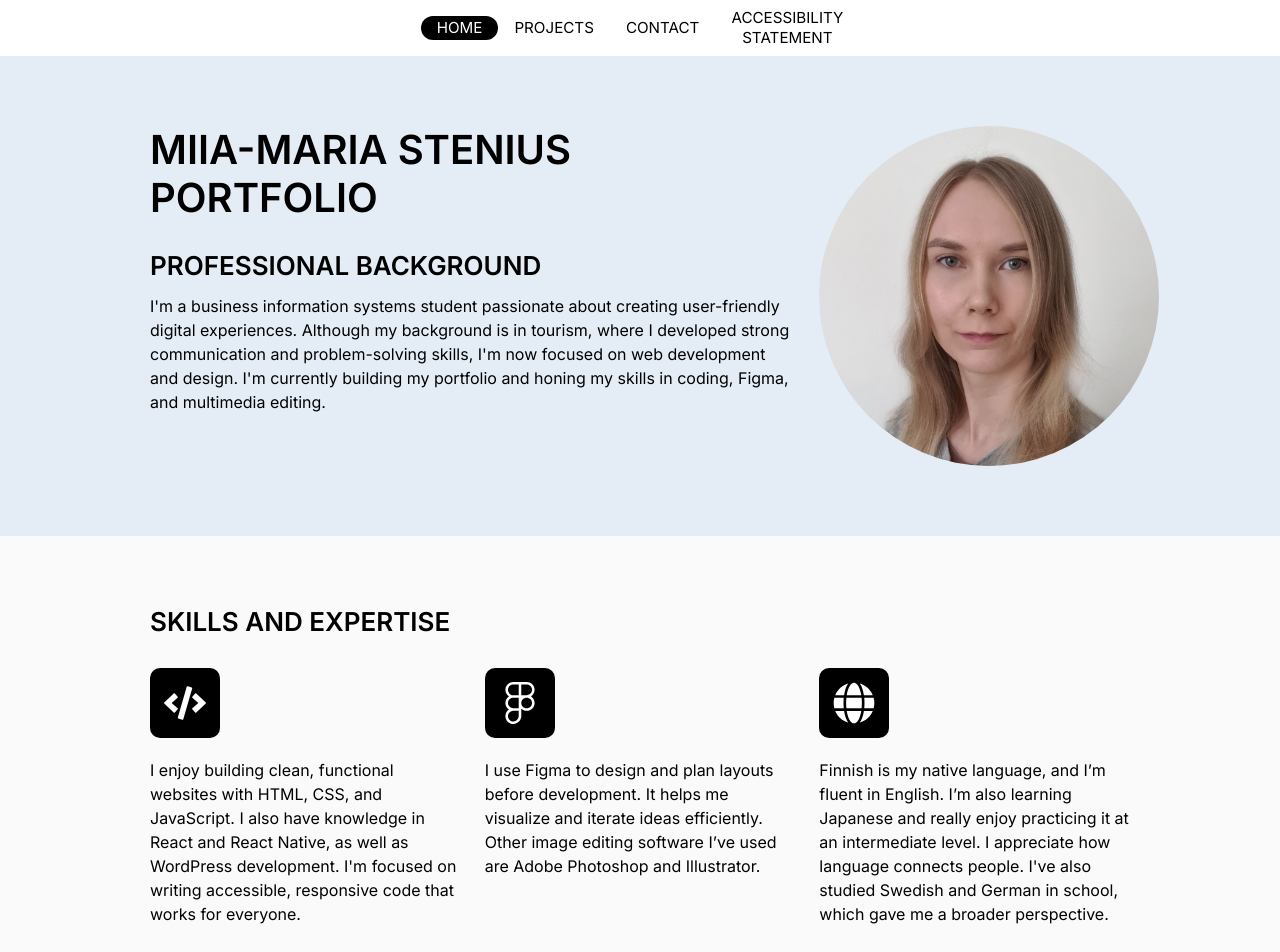
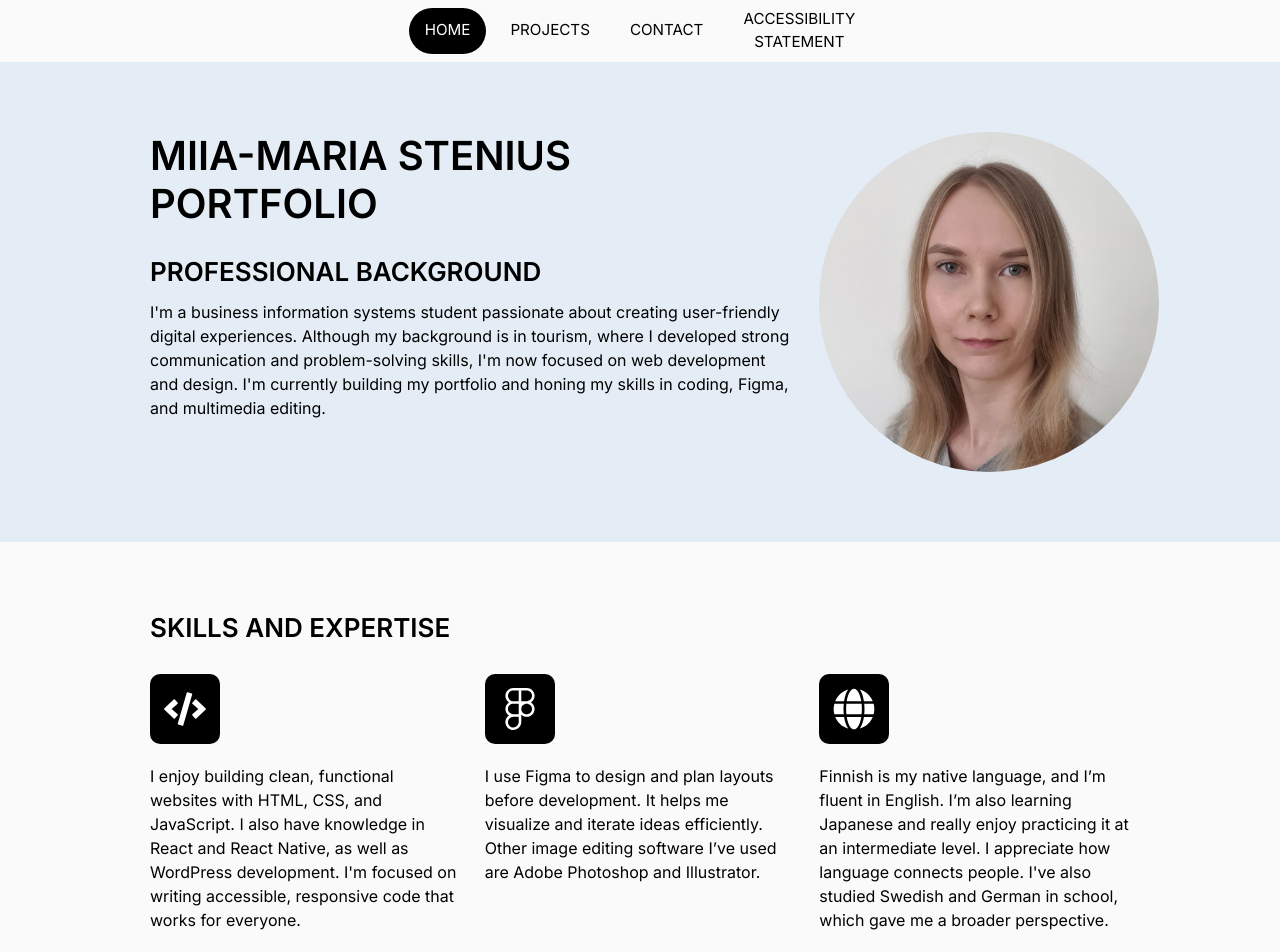
Before and after one commit to miia-mariastenius/portfolio, a React (Vite) app: page / in a window 1280 px wide. Shown: the top 952 px of the page. Built offline with nearby package versions, Linux system fonts and the light colour scheme.

Commit message:
Ensuring footer stays at the bottom of the page. Navbar elements enlargened, hover effects improved, unnessesary active links fixed.

```diff
--- a/src/App.jsx
+++ b/src/App.jsx
@@ -11,7 +11,7 @@ import 'bootstrap/dist/css/bootstrap.min.css';
 function App() {
 
   return (
-    <>
+    <div className="app-root">
     <ScrollToTop />
       <header>
         <Navibar />
@@ -27,7 +27,7 @@ function App() {
       <footer className="footer">
         <p>© 2025 Miia-Maria Stenius</p>
       </footer>
-    </>
+    </div>
   )
 }
 
--- a/src/components/Navibar.jsx
+++ b/src/components/Navibar.jsx
@@ -1,23 +1,22 @@
 import { Nav } from "react-bootstrap";
 import { NavLink } from "react-router-dom";
-import { LinkContainer } from "react-router-bootstrap";
 
 function Navibar() {
 
   return (
-    <Nav variant="pills" className="m-auto my-3 justify-content-center">
+    <Nav variant="pills" className="m-auto my-2 justify-content-center gap-2">
       <Nav.Link as={NavLink} to="/" end>
         HOME
       </Nav.Link>
-      <LinkContainer to="/projects">
-        <Nav.Link>PROJECTS</Nav.Link>
-      </LinkContainer>
-      <LinkContainer to="/contact">
-        <Nav.Link>CONTACT</Nav.Link>
-      </LinkContainer>
-      <LinkContainer to="/accessibility-stetament">
-        <Nav.Link>ACCESSIBILITY<br /> STATEMENT</Nav.Link>
-      </LinkContainer>
+      <Nav.Link as={NavLink} to="/projects">
+        PROJECTS
+      </Nav.Link>
+      <Nav.Link as={NavLink} to="/contact">
+        CONTACT
+      </Nav.Link>
+      <Nav.Link as={NavLink} to="/accessibility-stetament">
+        ACCESSIBILITY<br />STATEMENT
+      </Nav.Link>
     </Nav>
   )
 }
--- a/src/css/App.css
+++ b/src/css/App.css
@@ -1,6 +1,26 @@
+.app-root {
+  min-height: 100vh;
+  display: flex;
+  flex-direction: column;
+}
+
+.header-container,
+.secondary-container {
+  flex-shrink: 0;
+}
+
+main, .main-content {
+  flex: 1 0 auto;
+}
+
+footer {
+  flex-shrink: 0;
+}
+
 body {
   font-family: 'Inter', sans-serif !important;
   color: #000 !important;
+  background-color: #FAFAFA !important;
 }
 
 html {
@@ -9,14 +29,17 @@ html {
 
 .nav-pills .nav-link {
   color: #000000;
-  height: 24px;
-  line-height: 20px;
+  /* height: 24px;
+  line-height: 20px; */
+  min-height: 24px;
   padding-top: 0;
   padding-bottom: 0;
   font-size: 0.95rem;
   text-align: center;
   display: flex;
   align-items: center;
+  border-radius: 30px;
+  transition: all 0.2s ease;
 }
 
 .nav-pills .nav-link.active {
@@ -28,6 +51,12 @@ html {
 .nav-pills .nav-link:hover:not(.active) {
   background-color: #e0e0e0;
   color: #000000;
+  border-radius: 30px;
+}
+
+.nav-pills .nav-link:focus-visible {
+  outline: none;
+  box-shadow: 0 0 0 3px rgba(100, 149, 237, 0.5);
   border-radius: 30px;
 }
 
```
